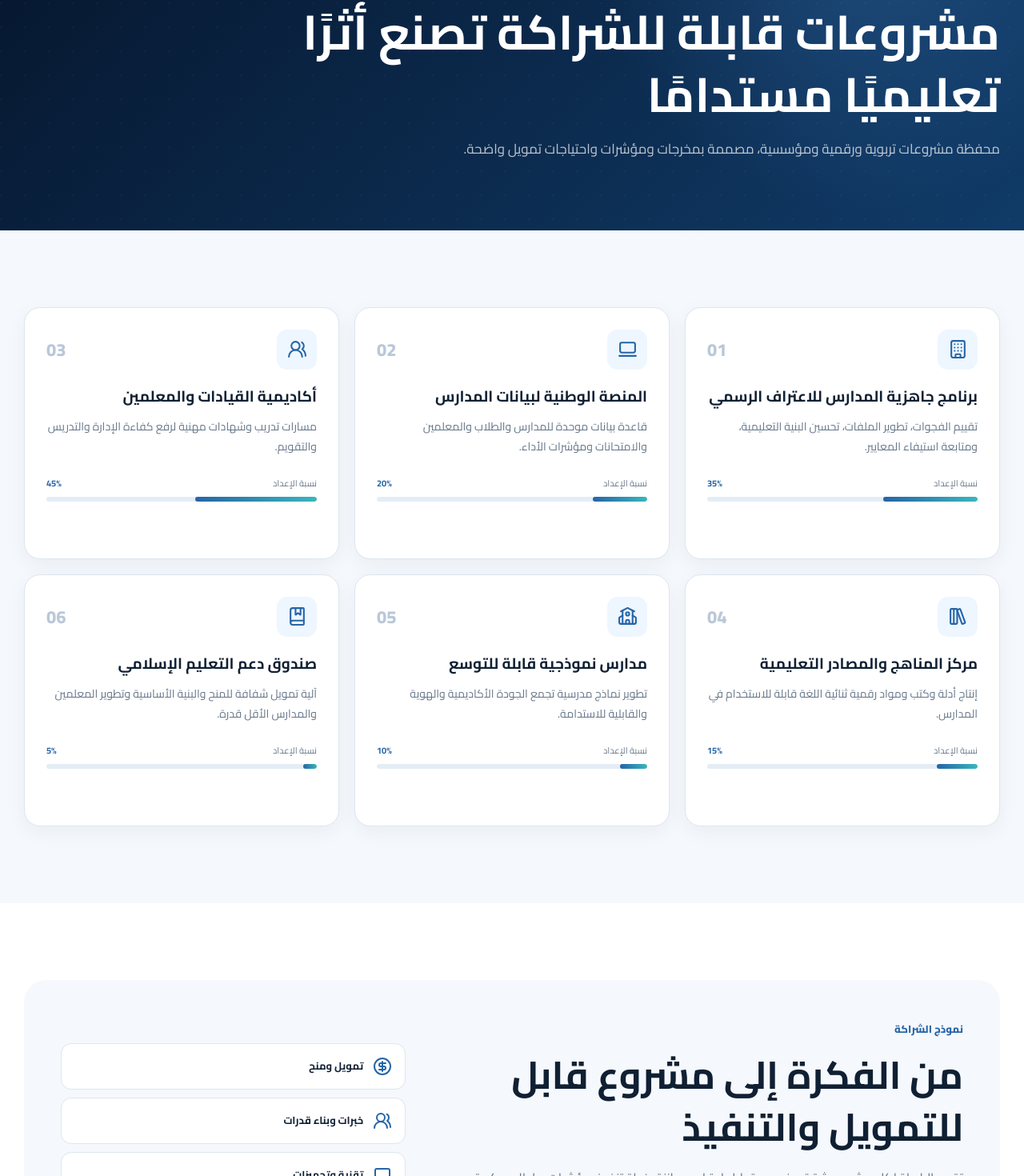
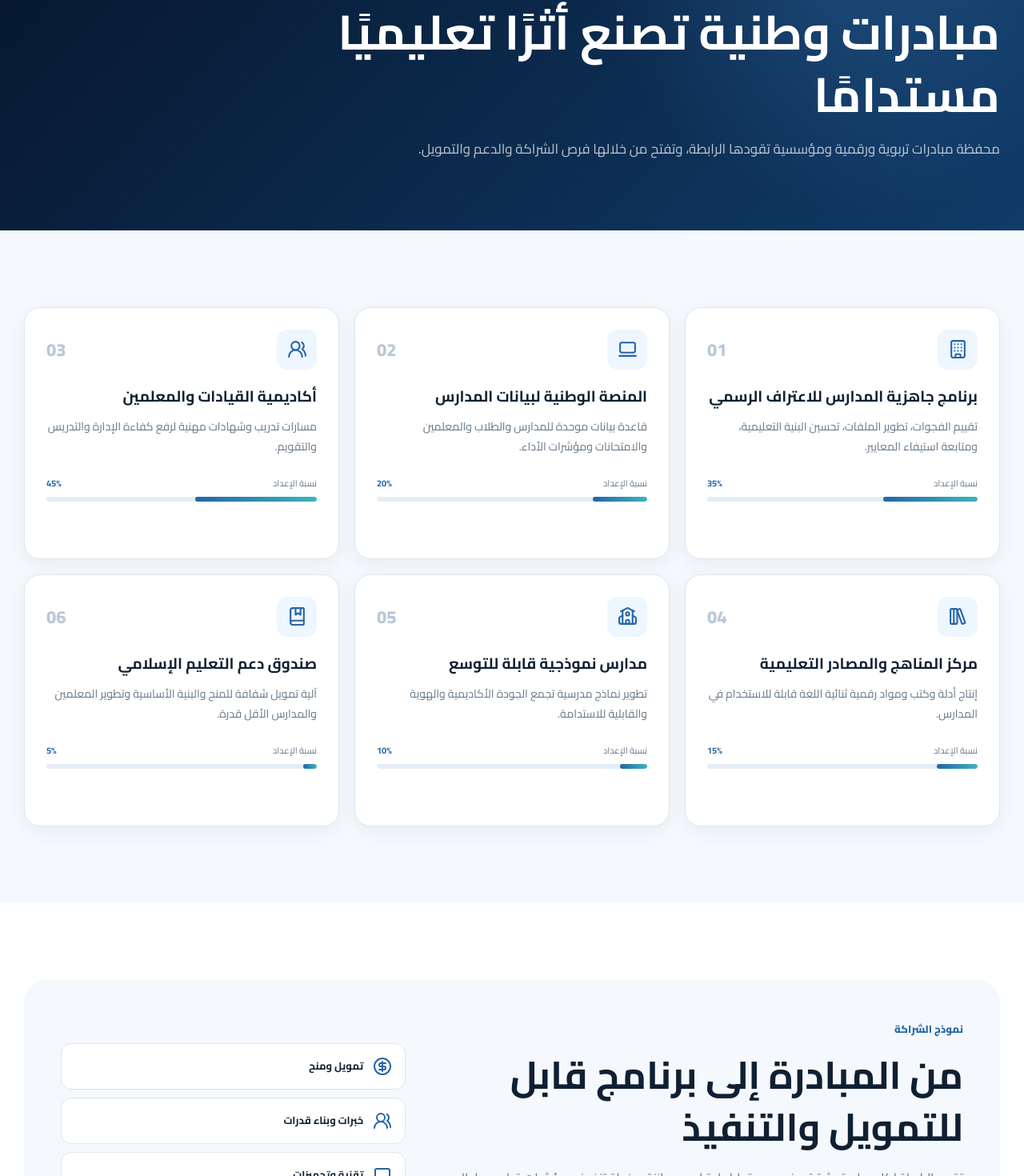
Before and after one commit to musu-deep/lecim, a React (Vite) app: page /ar/projects in a window 1280 px wide. Shown: the part 238-1708 px from the top of the page at 80% size. Built offline with nearby package versions, Linux system fonts and the light colour scheme.

Commit message:
Present projects as LECIM initiatives

```diff
--- a/src/pages/Projects.tsx
+++ b/src/pages/Projects.tsx
@@ -1,9 +1,9 @@
 import { BookMarked, Building, CircleDollarSign, Laptop2, LibraryBig, School, UsersRound } from 'lucide-react';
-import { PageHero, SectionHeading } from '../components/Ui';
+import { PageHero } from '../components/Ui';
 import type { Language } from '../types';
 
 export function Projects({ lang }: { lang: Language }) {
-  const projects = [
+  const initiatives = [
     [Building, 'برنامج جاهزية المدارس للاعتراف الرسمي', 'Programme de préparation à la reconnaissance', 'تقييم الفجوات، تطوير الملفات، تحسين البنية التعليمية، ومتابعة استيفاء المعايير.', 'Diagnostic, dossiers, amélioration des conditions d’enseignement et suivi de conformité.', '35%'],
     [Laptop2, 'المنصة الوطنية لبيانات المدارس', 'Plateforme nationale des données scolaires', 'قاعدة بيانات موحدة للمدارس والطلاب والمعلمين والامتحانات ومؤشرات الأداء.', 'Une base centralisée pour les écoles, élèves, enseignants, examens et indicateurs.', '20%'],
     [UsersRound, 'أكاديمية القيادات والمعلمين', 'Académie des cadres et enseignants', 'مسارات تدريب وشهادات مهنية لرفع كفاءة الإدارة والتدريس والتقويم.', 'Parcours de formation et certifications professionnelles en gestion et pédagogie.', '45%'],
@@ -14,10 +14,16 @@ export function Projects({ lang }: { lang: Language }) {
 
   return (
     <>
-      <PageHero eyebrow={lang === 'ar' ? 'المشروعات' : 'Projets'} title={lang === 'ar' ? 'مشروعات قابلة للشراكة تصنع أثرًا تعليميًا مستدامًا' : 'Des projets structurants ouverts aux partenariats'} text={lang === 'ar' ? 'محفظة مشروعات تربوية ورقمية ومؤسسية، مصممة بمخرجات ومؤشرات واحتياجات تمويل واضحة.' : 'Un portefeuille de projets éducatifs, numériques et institutionnels, avec résultats et besoins clairement définis.'} />
+      <PageHero
+        eyebrow={lang === 'ar' ? 'مبادرات الرابطة' : 'Initiatives de la Ligue'}
+        title={lang === 'ar' ? 'مبادرات وطنية تصنع أثرًا تعليميًا مستدامًا' : 'Des initiatives nationales pour un impact éducatif durable'}
+        text={lang === 'ar'
+          ? 'محفظة مبادرات تربوية ورقمية ومؤسسية تقودها الرابطة، وتفتح من خلالها فرص الشراكة والدعم والتمويل.'
+          : 'Un portefeuille d’initiatives éducatives, numériques et institutionnelles porté par la Ligue et ouvert aux partenariats.'}
+      />
       <section className="section section--soft">
         <div className="container projects-grid">
-          {projects.map(([Icon, ar, fr, arText, frText, progress], index) => (
+          {initiatives.map(([Icon, ar, fr, arText, frText, progress], index) => (
             <article className="project-card" key={ar}>
               <div className="project-card__head"><span><Icon size={25} /></span><small>0{index + 1}</small></div>
               <h3>{lang === 'ar' ? ar : fr}</h3>
@@ -32,8 +38,10 @@ export function Projects({ lang }: { lang: Language }) {
         <div className="container funding-model">
           <div>
             <span className="eyebrow">{lang === 'ar' ? 'نموذج الشراكة' : 'Modèle de partenariat'}</span>
-            <h2>{lang === 'ar' ? 'من الفكرة إلى مشروع قابل للتمويل والتنفيذ' : 'De l’idée à un projet finançable et opérationnel'}</h2>
-            <p>{lang === 'ar' ? 'تقدم الرابطة لكل مشروع وثيقة مفهوم، تحليل احتياج، موازنة، خطة تنفيذ، مؤشرات، وإطار حوكمة وتقارير.' : 'Chaque projet peut être documenté par une note conceptuelle, un diagnostic, un budget, un plan de mise en œuvre, des indicateurs et un cadre de gouvernance.'}</p>
+            <h2>{lang === 'ar' ? 'من المبادرة إلى برنامج قابل للتمويل والتنفيذ' : 'De l’initiative à un programme finançable et opérationnel'}</h2>
+            <p>{lang === 'ar'
+              ? 'تقدم الرابطة لكل مبادرة وثيقة مفهوم، وتحليل احتياج، وموازنة، وخطة تنفيذ، ومؤشرات قياس، وإطار حوكمة وتقارير.'
+              : 'Chaque initiative peut être documentée par une note conceptuelle, un diagnostic, un budget, un plan de mise en œuvre, des indicateurs et un cadre de gouvernance.'}</p>
           </div>
           <div className="funding-cards">
             <div><CircleDollarSign /><strong>{lang === 'ar' ? 'تمويل ومنح' : 'Financement et subventions'}</strong></div>
```
